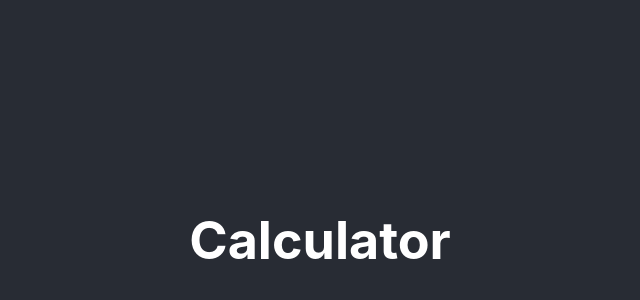
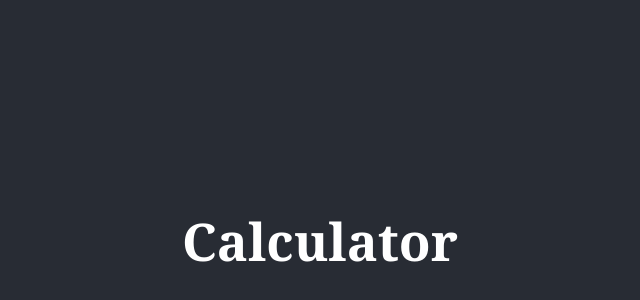
Before and after one commit to StevenRam7/calculator, a JavaScript app: page / in a window 1280 px wide. Shown: the part 160-460 px from the top of the page, without its empty margins (320-960 px from the left). Built offline with nearby package versions, Linux system fonts and the light colour scheme; the HTML template or start-up script is replaced by a standard one.

Commit message:
css changes

```diff
--- a/src/App.css
+++ b/src/App.css
@@ -1,16 +1,5 @@
 .App {
   text-align: center;
-}
-
-.App-logo {
-  height: 40vmin;
-  pointer-events: none;
-}
-
-@media (prefers-reduced-motion: no-preference) {
-  .App-logo {
-    animation: App-logo-spin infinite 20s linear;
-  }
 }
 
 .App-header {
@@ -24,15 +13,6 @@
   color: white;
 }
 
-.App-link {
-  color: #61dafb;
+h1 {
+  font-family:Cambria, Cochin, Georgia, Times, 'Times New Roman', seri
 }
-
-@keyframes App-logo-spin {
-  from {
-    transform: rotate(0deg);
-  }
-  to {
-    transform: rotate(360deg);
-  }
-}
--- a/src/App.js
+++ b/src/App.js
@@ -4,7 +4,7 @@ function App() {
   return (
     <div className="App">
       <header className="App-header">
-        <h1>
+        <h1 className='title'>
           Calculator
         </h1>
         <body>
```
